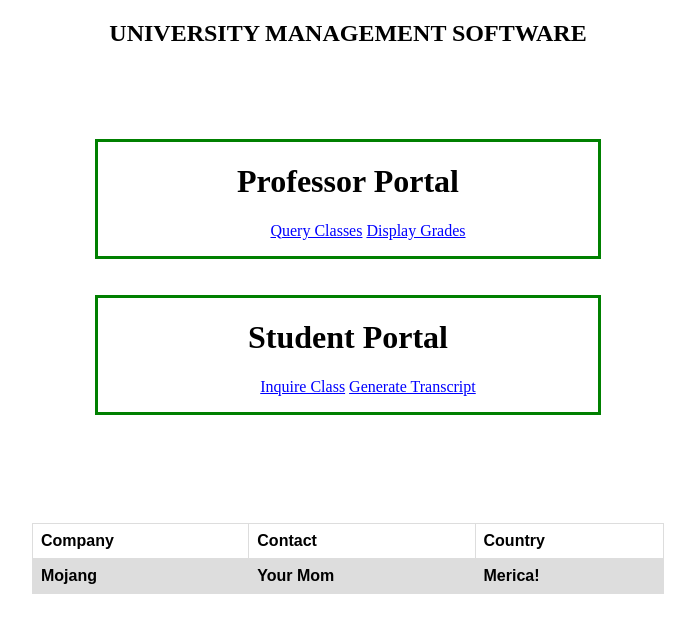
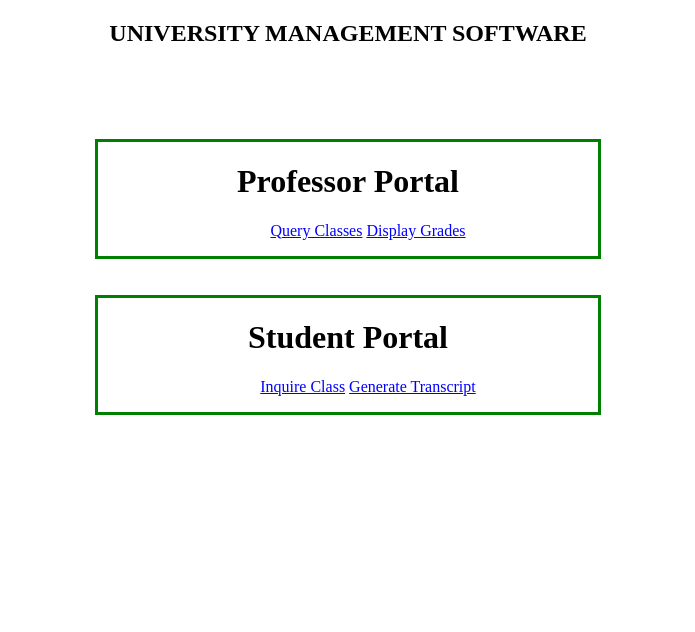
Before and after one commit to JaredDyreson/Uni-Manager, a plain HTML site: page index.html in a window 1280 px wide. Shown: the whole page, without its empty margins (292-987 px from the left). Drawn offline with Linux system fonts and the light colour scheme.

Commit message:
attempting to get information from webpage

```diff
--- a/index.html
+++ b/index.html
@@ -30,25 +30,5 @@
     </ul>
 </div>
 </center>
-
-<br></br>
-<br></br>
-<br></br>
-
-<center>
-<table>
-  <tr>
-    <th>Company</th>
-    <th>Contact</th>
-    <th>Country</th>
-  </tr>
-  <tr>
-    <th>Mojang</th>
-    <th>Your Mom</th>
-    <th>Merica!</th>
-  </tr>
-</table>
-</center>
-
 </body>
 </html>
```
Also changed, not shown: 1 other file.
